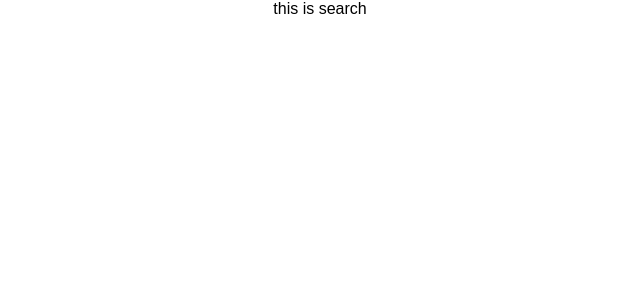
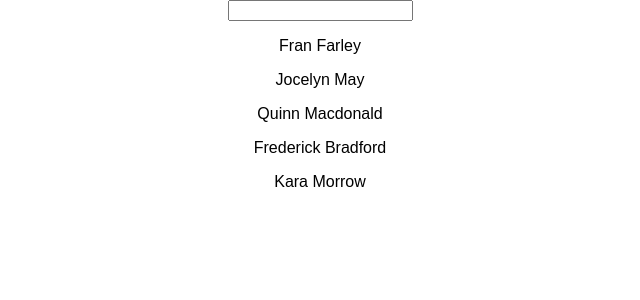
Before and after one commit to dimitri-a/search_test, a React (Create React App) app: page / in a window 1280 px wide. Shown: the top 300 px of the page, without its empty margins (320-960 px from the left). Built offline with nearby package versions, Linux system fonts and the light colour scheme.

Commit message:
created search

```diff
--- a/src/components/Search.js
+++ b/src/components/Search.js
@@ -1,10 +1,26 @@
-import React, { Component } from 'react';
+import React, {Component} from 'react';
+import users from '../json/users.json';
 
 class Search extends Component {
+    constructor(props) {
+        super();
+        this.props = props;
+
+        this.state = {data: users,filteredData:[]}
+    }
+
+
+    filter = () => {
+        console.log('filter', this.refs.search.value);
+    }
+
     render() {
         return (
             <div>
-       this is search
+                <input type="text" ref='search' onChange={this.filter}/>
+                {this.state.data.map( user => {
+                    return (<p>{user.name}</p>)
+                })}
             </div>
         );
     }
```
Lines whose indentation alone changed are shown as unchanged.
